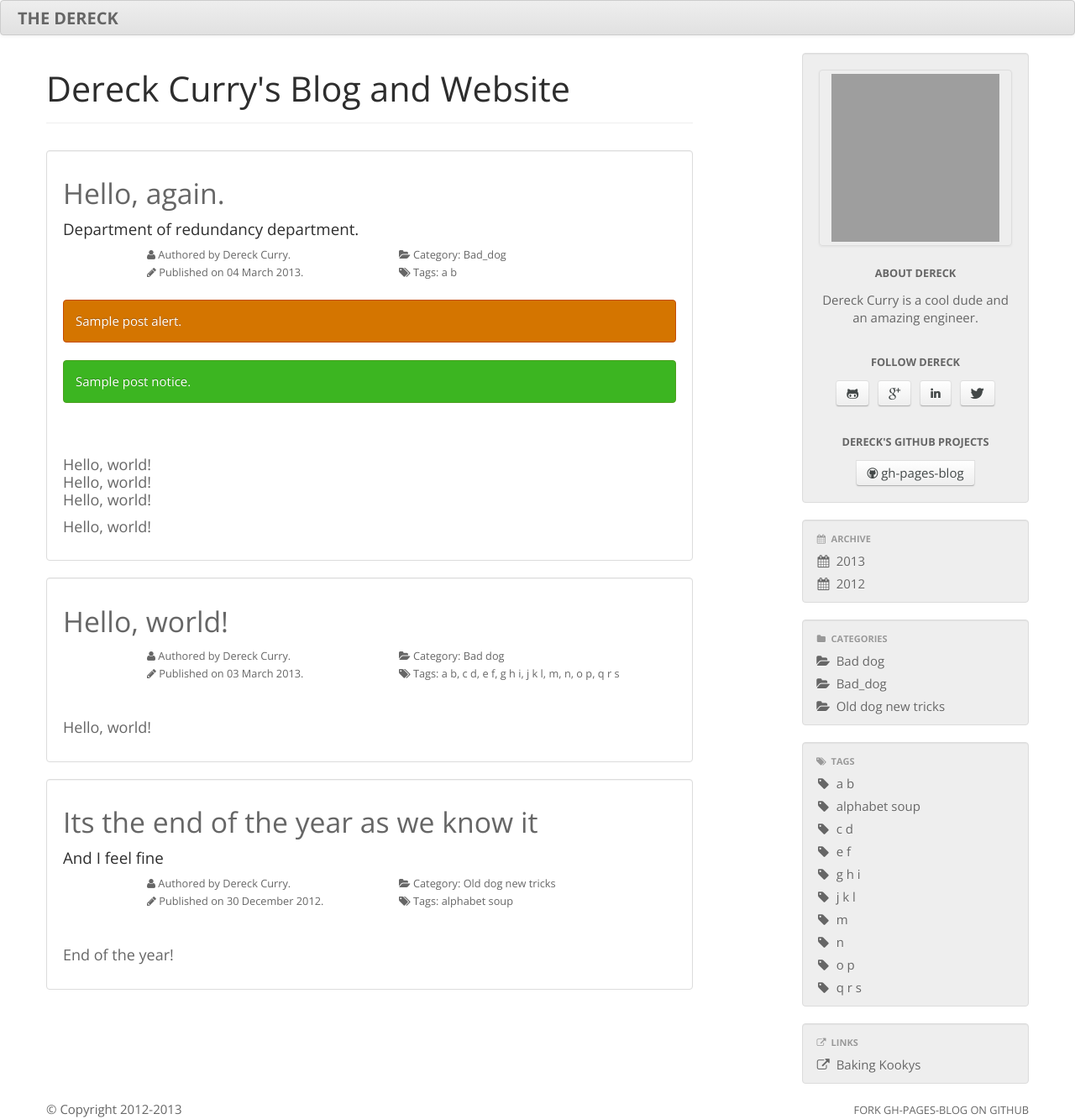
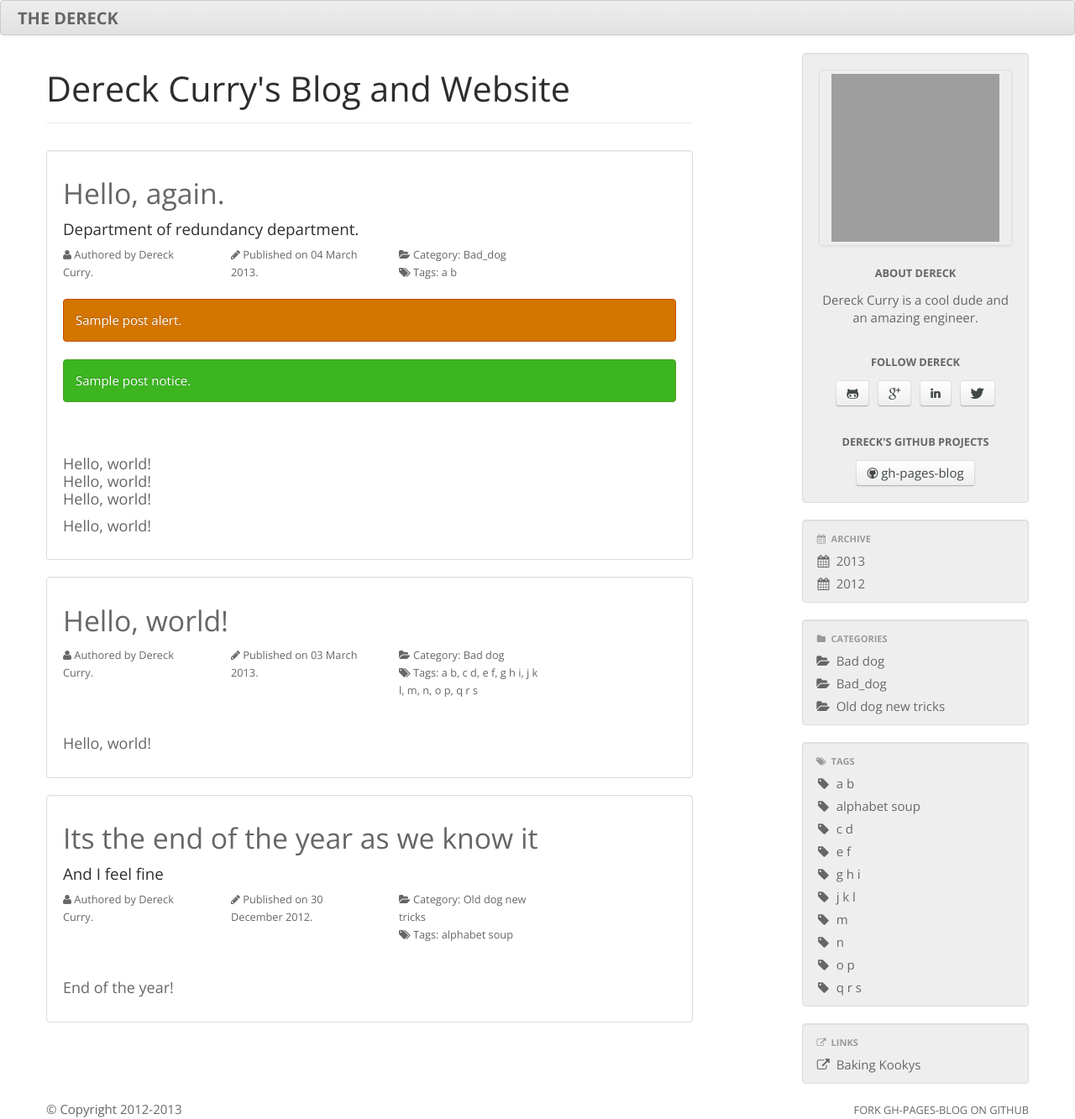
Before and after one commit to thedereck/thedereck.github.com, a Jekyll site: the page built from index.html, in a window 1280 px wide. Shown: the whole page at 84% size. Built offline with Jekyll 4.4.1, drawn with Linux system fonts in a browser that asks for light colours; grey boxes are pictures that could not be loaded.

Commit message:
More post formatting experimentation

```diff
--- a/index.html
+++ b/index.html
@@ -16,7 +16,7 @@ exclude: true
 
 				<div class="row">
 					<small>
-						<div class="span3 offset1">
+						<div class="span2">
 							{% if site.font_awesome.enabled %}
 								<i class="icon-user"></i>
 							{% endif %}
@@ -27,7 +27,9 @@ exclude: true
 								{{ site.author }}.
 							{% endif %}
 							<br>
+						</div>
 
+						<div class="span2">
 							{% if site.font_awesome.enabled %}
 								<i class="icon-pencil"></i>
 							{% endif %}
@@ -35,7 +37,7 @@ exclude: true
 							<br>
 						</div>
 
-						<div class = "span3">
+						<div class="span2">
 							{% if p.category.size > 0 %}
 								{% if site.font_awesome.enabled %}
 									<i class="icon-folder-open"></i>
@@ -84,7 +86,6 @@ exclude: true
 								<br>
 							{% endif %}
 						</div>
-						<div class="span1"></div>
 					</small>
 				</div>
 
```
